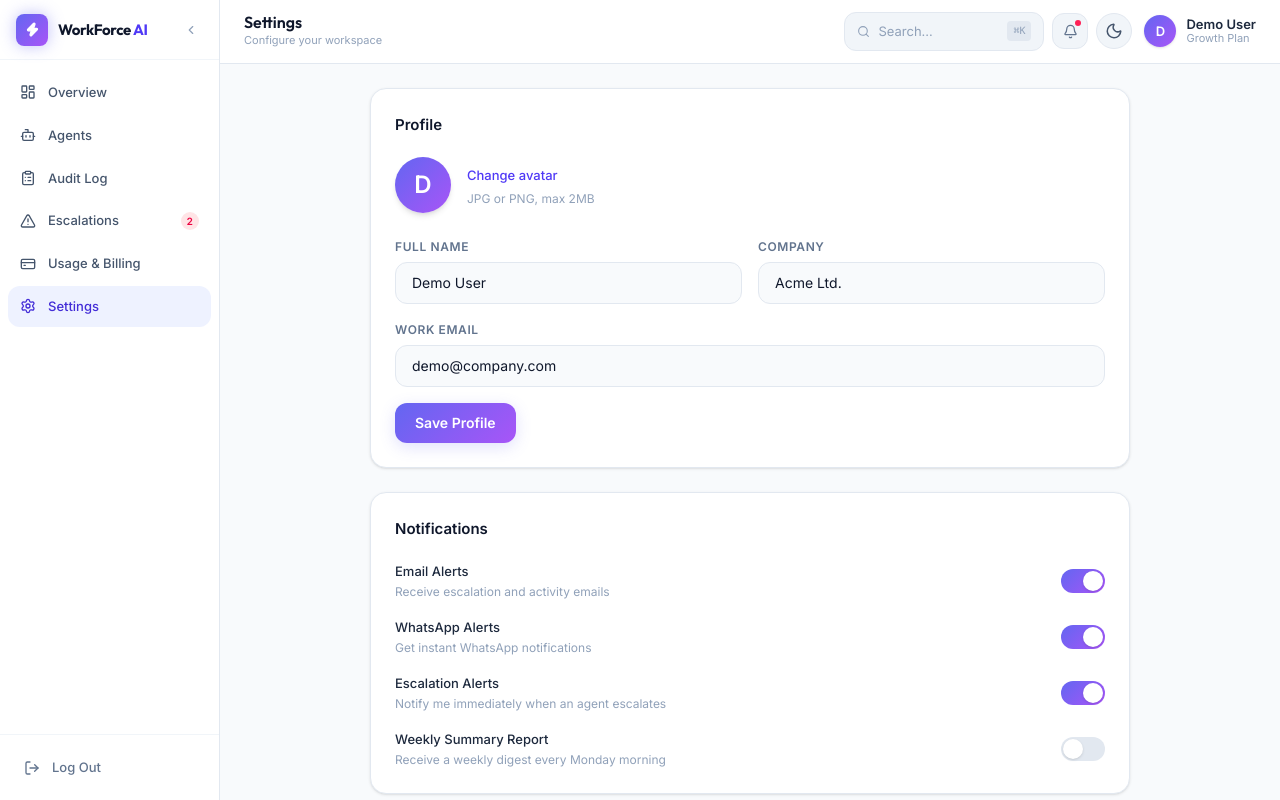
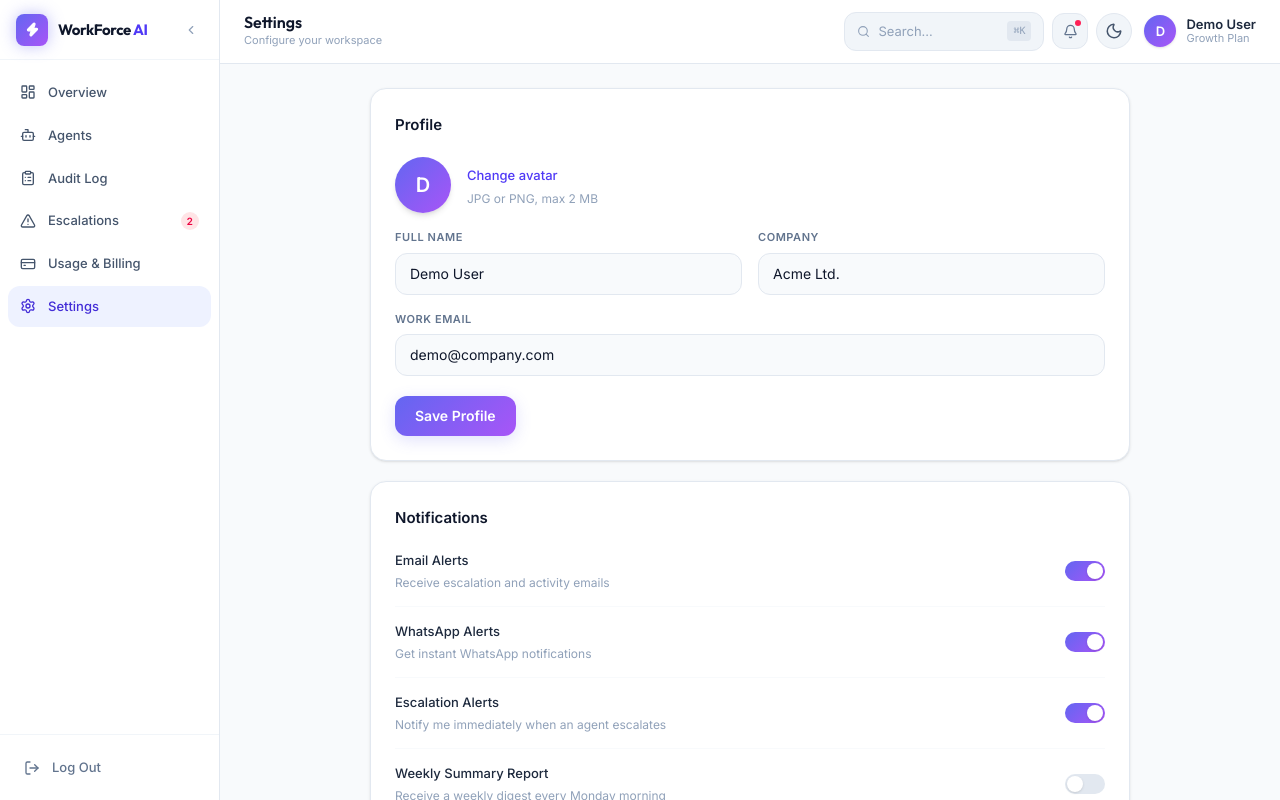
Before and after one commit to Pipe7-sudo/Agentic, a Next.js app in the folder frontend/: page /settings in a window 1280 px wide. Built offline with nearby package versions, Linux system fonts and the light colour scheme.

Commit message:
redesign(settings): Lucide integration icons, divider notification rows, fix Slack import

```diff
--- a/frontend/src/app/(dashboard)/settings/page.tsx
+++ b/frontend/src/app/(dashboard)/settings/page.tsx
@@ -1,19 +1,27 @@
 'use client';
 import { useState } from 'react';
+import { Mail, MessageSquare, Hash, BookOpen, BarChart2, FolderOpen, CheckCircle, AlertTriangle } from 'lucide-react';
 
 const INTEGRATIONS = [
-  { name: 'WhatsApp Business', icon: '💬', desc: 'Route customer messages and escalations via WhatsApp.',  status: 'connected' },
-  { name: 'Gmail / Email',     icon: '📧', desc: 'Send and receive emails from your agents.',             status: 'connected' },
-  { name: 'Slack',             icon: '🔔', desc: 'Receive escalation alerts and activity in Slack.',       status: 'disconnected' },
-  { name: 'QuickBooks',        icon: '📒', desc: 'Sync invoice and finance data with QuickBooks.',         status: 'disconnected' },
-  { name: 'Zoho CRM',          icon: '📊', desc: 'Push customer interactions and records to Zoho.',        status: 'disconnected' },
-  { name: 'Google Drive',      icon: '📁', desc: 'Store and retrieve agent-generated reports and files.',  status: 'disconnected' },
+  { name: 'WhatsApp Business', Icon: MessageSquare, desc: 'Route customer messages and escalations.',     status: 'connected' },
+  { name: 'Gmail / Email',     Icon: Mail,          desc: 'Send and receive emails from your agents.',   status: 'connected' },
+  { name: 'Slack',             Icon: Hash,          desc: 'Receive escalation alerts in Slack.',         status: 'disconnected' },
+  { name: 'QuickBooks',        Icon: BookOpen,      desc: 'Sync invoice and finance data.',              status: 'disconnected' },
+  { name: 'Zoho CRM',          Icon: BarChart2,     desc: 'Push customer interactions to Zoho.',         status: 'disconnected' },
+  { name: 'Google Drive',      Icon: FolderOpen,    desc: 'Store agent-generated reports and files.',    status: 'disconnected' },
 ];
+
+const NOTIFS = [
+  { key: 'email',        label: 'Email Alerts',          desc: 'Receive escalation and activity emails' },
+  { key: 'whatsapp',     label: 'WhatsApp Alerts',       desc: 'Get instant WhatsApp notifications' },
+  { key: 'escalations',  label: 'Escalation Alerts',     desc: 'Notify me immediately when an agent escalates' },
+  { key: 'weeklyReport', label: 'Weekly Summary Report', desc: 'Receive a weekly digest every Monday morning' },
+] as const;
 
 export default function SettingsPage() {
   const [profile, setProfile] = useState({ name: 'Demo User', email: 'demo@company.com', company: 'Acme Ltd.' });
-  const [notif, setNotif] = useState({ email: true, whatsapp: true, escalations: true, weeklyReport: false });
-  const [saved, setSaved] = useState(false);
+  const [notif,   setNotif]   = useState({ email: true, whatsapp: true, escalations: true, weeklyReport: false });
+  const [saved,   setSaved]   = useState(false);
 
   const handleSave = (e: React.FormEvent) => {
     e.preventDefault();
@@ -22,80 +30,81 @@ export default function SettingsPage() {
   };
 
   return (
-    <div className="max-w-[760px] mx-auto flex flex-col gap-6">
+    <div className="max-w-[760px] mx-auto flex flex-col gap-5">
+
       {/* Profile */}
-      <div className="bg-white dark:bg-[#080812] border border-slate-200 dark:border-white/[0.07] rounded-2xl p-6 shadow-sm dark:shadow-none">
+      <section className="bg-white dark:bg-[#080812] border border-slate-200 dark:border-white/[0.07] rounded-2xl p-5 md:p-6 shadow-sm dark:shadow-none">
         <h3 className="font-semibold text-[15px] text-slate-900 dark:text-white mb-5">Profile</h3>
         <form onSubmit={handleSave} className="flex flex-col gap-4">
-          <div className="flex items-center gap-4 mb-2">
-            <div className="w-14 h-14 rounded-full gradient-bg flex items-center justify-center text-2xl font-bold text-white shadow-md">
+          <div className="flex items-center gap-4">
+            <div className="w-14 h-14 rounded-full gradient-bg flex items-center justify-center text-xl font-bold text-white shadow-md shrink-0">
               {profile.name.charAt(0)}
             </div>
             <div>
-              <button type="button" className="text-[13px] font-medium text-indigo-600 dark:text-indigo-400 hover:underline">Change avatar</button>
-              <p className="text-[12px] text-slate-400 dark:text-slate-600 mt-0.5">JPG or PNG, max 2MB</p>
+              <button type="button" className="text-[13px] font-medium text-indigo-600 dark:text-indigo-400 hover:text-indigo-700 dark:hover:text-indigo-300 transition-colors">Change avatar</button>
+              <p className="text-[12px] text-slate-400 dark:text-slate-600 mt-0.5">JPG or PNG, max 2 MB</p>
             </div>
           </div>
           <div className="grid grid-cols-1 sm:grid-cols-2 gap-4">
             <div>
-              <label className="block text-[12px] font-semibold text-slate-500 dark:text-slate-500 uppercase tracking-wider mb-1.5">Full Name</label>
+              <label className="block text-[11px] font-semibold text-slate-500 dark:text-slate-500 uppercase tracking-wider mb-1.5">Full Name</label>
               <input value={profile.name} onChange={e => setProfile(p => ({ ...p, name: e.target.value }))}
-                className="w-full px-4 py-2.5 rounded-xl border border-slate-200 dark:border-white/[0.07] bg-slate-50 dark:bg-white/[0.03] text-sm text-slate-900 dark:text-white focus:outline-none focus:ring-2 focus:ring-indigo-500/50 transition-all" />
+                className="w-full px-3.5 py-2.5 rounded-xl border border-slate-200 dark:border-white/[0.07] bg-slate-50 dark:bg-white/[0.03] text-sm text-slate-900 dark:text-white focus:outline-none focus:ring-2 focus:ring-indigo-500/40 transition-all" />
             </div>
             <div>
-              <label className="block text-[12px] font-semibold text-slate-500 dark:text-slate-500 uppercase tracking-wider mb-1.5">Company</label>
+              <label className="block text-[11px] font-semibold text-slate-500 dark:text-slate-500 uppercase tracking-wider mb-1.5">Company</label>
               <input value={profile.company} onChange={e => setProfile(p => ({ ...p, company: e.target.value }))}
-                className="w-full px-4 py-2.5 rounded-xl border border-slate-200 dark:border-white/[0.07] bg-slate-50 dark:bg-white/[0.03] text-sm text-slate-900 dark:text-white focus:outline-none focus:ring-2 focus:ring-indigo-500/50 transition-all" />
+                className="w-full px-3.5 py-2.5 rounded-xl border border-slate-200 dark:border-white/[0.07] bg-slate-50 dark:bg-white/[0.03] text-sm text-slate-900 dark:text-white focus:outline-none focus:ring-2 focus:ring-indigo-500/40 transition-all" />
             </div>
           </div>
           <div>
-            <label className="block text-[12px] font-semibold text-slate-500 dark:text-slate-500 uppercase tracking-wider mb-1.5">Work Email</label>
+            <label className="block text-[11px] font-semibold text-slate-500 dark:text-slate-500 uppercase tracking-wider mb-1.5">Work Email</label>
             <input type="email" value={profile.email} onChange={e => setProfile(p => ({ ...p, email: e.target.value }))}
-              className="w-full px-4 py-2.5 rounded-xl border border-slate-200 dark:border-white/[0.07] bg-slate-50 dark:bg-white/[0.03] text-sm text-slate-900 dark:text-white focus:outline-none focus:ring-2 focus:ring-indigo-500/50 transition-all" />
+              className="w-full px-3.5 py-2.5 rounded-xl border border-slate-200 dark:border-white/[0.07] bg-slate-50 dark:bg-white/[0.03] text-sm text-slate-900 dark:text-white focus:outline-none focus:ring-2 focus:ring-indigo-500/40 transition-all" />
           </div>
-          <div className="flex items-center gap-3">
-            <button type="submit"
-              className="px-5 py-2.5 rounded-xl text-sm font-semibold text-white gradient-bg shadow-[0_4px_16px_rgba(99,102,241,0.2)] hover:-translate-y-px transition-all">
+          <div className="flex items-center gap-3 pt-1">
+            <button type="submit" className="px-5 py-2.5 rounded-xl text-sm font-semibold text-white gradient-bg shadow-[0_4px_16px_rgba(99,102,241,0.2)] hover:-translate-y-px transition-all">
               Save Profile
             </button>
-            {saved && <span className="text-[13px] text-emerald-600 dark:text-emerald-400 font-medium animate-fade-up">✓ Changes saved</span>}
+            {saved && (
+              <span className="flex items-center gap-1.5 text-[13px] text-emerald-600 dark:text-emerald-400 font-medium">
+                <CheckCircle size={14} /> Saved
+              </span>
+            )}
           </div>
         </form>
-      </div>
+      </section>
 
       {/* Notifications */}
-      <div className="bg-white dark:bg-[#080812] border border-slate-200 dark:border-white/[0.07] rounded-2xl p-6 shadow-sm dark:shadow-none">
+      <section className="bg-white dark:bg-[#080812] border border-slate-200 dark:border-white/[0.07] rounded-2xl p-5 md:p-6 shadow-sm dark:shadow-none">
         <h3 className="font-semibold text-[15px] text-slate-900 dark:text-white mb-5">Notifications</h3>
-        <div className="flex flex-col gap-4">
-          {([
-            { key: 'email',        label: 'Email Alerts',         desc: 'Receive escalation and activity emails' },
-            { key: 'whatsapp',     label: 'WhatsApp Alerts',      desc: 'Get instant WhatsApp notifications' },
-            { key: 'escalations',  label: 'Escalation Alerts',    desc: 'Notify me immediately when an agent escalates' },
-            { key: 'weeklyReport', label: 'Weekly Summary Report', desc: 'Receive a weekly digest every Monday morning' },
-          ] as const).map(n => (
-            <div key={n.key} className="flex items-center justify-between">
+        <div className="flex flex-col divide-y divide-slate-50 dark:divide-white/[0.04]">
+          {NOTIFS.map(n => (
+            <div key={n.key} className="flex items-center justify-between py-3.5 first:pt-0 last:pb-0">
               <div>
                 <div className="text-[13px] font-medium text-slate-800 dark:text-slate-200">{n.label}</div>
-                <div className="text-[12px] text-slate-400 dark:text-slate-600">{n.desc}</div>
+                <div className="text-[12px] text-slate-400 dark:text-slate-600 mt-0.5">{n.desc}</div>
               </div>
               <button
                 onClick={() => setNotif(prev => ({ ...prev, [n.key]: !prev[n.key] }))}
-                className={`relative w-11 h-6 rounded-full transition-all duration-200 ${notif[n.key] ? 'gradient-bg' : 'bg-slate-200 dark:bg-white/[0.12]'}`}
+                className={`relative w-10 h-5 rounded-full shrink-0 transition-all duration-200 ${notif[n.key] ? 'gradient-bg' : 'bg-slate-200 dark:bg-white/[0.12]'}`}
               >
-                <span className={`absolute top-0.5 w-5 h-5 bg-white rounded-full shadow transition-all duration-200 ${notif[n.key] ? 'left-[22px]' : 'left-0.5'}`} />
+                <span className={`absolute top-0.5 w-4 h-4 bg-white rounded-full shadow transition-all duration-200 ${notif[n.key] ? 'left-[22px]' : 'left-0.5'}`} />
               </button>
             </div>
           ))}
         </div>
-      </div>
+      </section>
 
       {/* Integrations */}
-      <div className="bg-white dark:bg-[#080812] border border-slate-200 dark:border-white/[0.07] rounded-2xl p-6 shadow-sm dark:shadow-none">
+      <section className="bg-white dark:bg-[#080812] border border-slate-200 dark:border-white/[0.07] rounded-2xl p-5 md:p-6 shadow-sm dark:shadow-none">
         <h3 className="font-semibold text-[15px] text-slate-900 dark:text-white mb-5">Integrations</h3>
         <div className="grid grid-cols-1 sm:grid-cols-2 gap-3">
           {INTEGRATIONS.map(intg => (
-            <div key={intg.name} className="flex items-center gap-3 p-4 border border-slate-100 dark:border-white/[0.05] rounded-xl hover:border-slate-200 dark:hover:border-white/[0.1] transition-all">
-              <span className="text-xl shrink-0">{intg.icon}</span>
+            <div key={intg.name} className="flex items-center gap-3 p-4 border border-slate-100 dark:border-white/[0.05] rounded-xl hover:border-slate-200 dark:hover:border-white/[0.10] transition-all group">
+              <div className={`w-9 h-9 rounded-lg flex items-center justify-center shrink-0 ${intg.status === 'connected' ? 'bg-emerald-50 dark:bg-emerald-500/10' : 'bg-slate-100 dark:bg-white/[0.05]'}`}>
+                <intg.Icon size={16} className={intg.status === 'connected' ? 'text-emerald-600 dark:text-emerald-400' : 'text-slate-400 dark:text-slate-500'} />
+              </div>
               <div className="flex-1 min-w-0">
                 <div className="text-[13px] font-medium text-slate-800 dark:text-slate-200">{intg.name}</div>
                 <div className="text-[11px] text-slate-400 dark:text-slate-600 truncate">{intg.desc}</div>
@@ -103,28 +112,31 @@ export default function SettingsPage() {
               <button className={`text-[11px] font-semibold px-2.5 py-1 rounded-lg shrink-0 transition-all ${
                 intg.status === 'connected'
                   ? 'bg-emerald-50 dark:bg-emerald-500/10 text-emerald-600 dark:text-emerald-400 hover:bg-rose-50 dark:hover:bg-rose-500/10 hover:text-rose-600 dark:hover:text-rose-400'
-                  : 'bg-indigo-50 dark:bg-indigo-500/10 text-indigo-600 dark:text-indigo-400 hover:bg-indigo-100 dark:hover:bg-indigo-500/15'
+                  : 'bg-slate-100 dark:bg-white/[0.07] text-slate-600 dark:text-slate-400 hover:bg-indigo-50 dark:hover:bg-indigo-500/10 hover:text-indigo-600 dark:hover:text-indigo-400'
               }`}>
                 {intg.status === 'connected' ? 'Connected' : 'Connect'}
               </button>
             </div>
           ))}
         </div>
-      </div>
+      </section>
 
       {/* Danger Zone */}
-      <div className="bg-white dark:bg-[#080812] border border-rose-200 dark:border-rose-500/20 rounded-2xl p-6 shadow-sm dark:shadow-none">
-        <h3 className="font-semibold text-[15px] text-rose-600 dark:text-rose-400 mb-1">Danger Zone</h3>
-        <p className="text-sm text-slate-500 dark:text-slate-400 mb-5">These actions are permanent and cannot be undone.</p>
+      <section className="bg-white dark:bg-[#080812] border border-rose-200 dark:border-rose-500/20 rounded-2xl p-5 md:p-6 shadow-sm dark:shadow-none">
+        <div className="flex items-center gap-2 mb-1">
+          <AlertTriangle size={15} className="text-rose-500" />
+          <h3 className="font-semibold text-[15px] text-rose-600 dark:text-rose-400">Danger Zone</h3>
+        </div>
+        <p className="text-[13px] text-slate-500 dark:text-slate-400 mb-5">These actions are permanent and cannot be undone.</p>
         <div className="flex flex-col sm:flex-row gap-3">
           <button className="px-5 py-2.5 rounded-xl border border-rose-200 dark:border-rose-500/25 bg-rose-50 dark:bg-rose-500/10 text-rose-600 dark:text-rose-400 text-sm font-semibold hover:bg-rose-100 dark:hover:bg-rose-500/15 transition-all">
             Pause All Agents
           </button>
-          <button className="px-5 py-2.5 rounded-xl bg-rose-500 hover:bg-rose-600 text-white text-sm font-semibold transition-all">
+          <button className="px-5 py-2.5 rounded-xl bg-rose-500 hover:bg-rose-600 text-white text-sm font-semibold transition-all shadow-[0_2px_12px_rgba(239,68,68,0.3)]">
             Delete Account
           </button>
         </div>
-      </div>
+      </section>
     </div>
   );
 }
```
